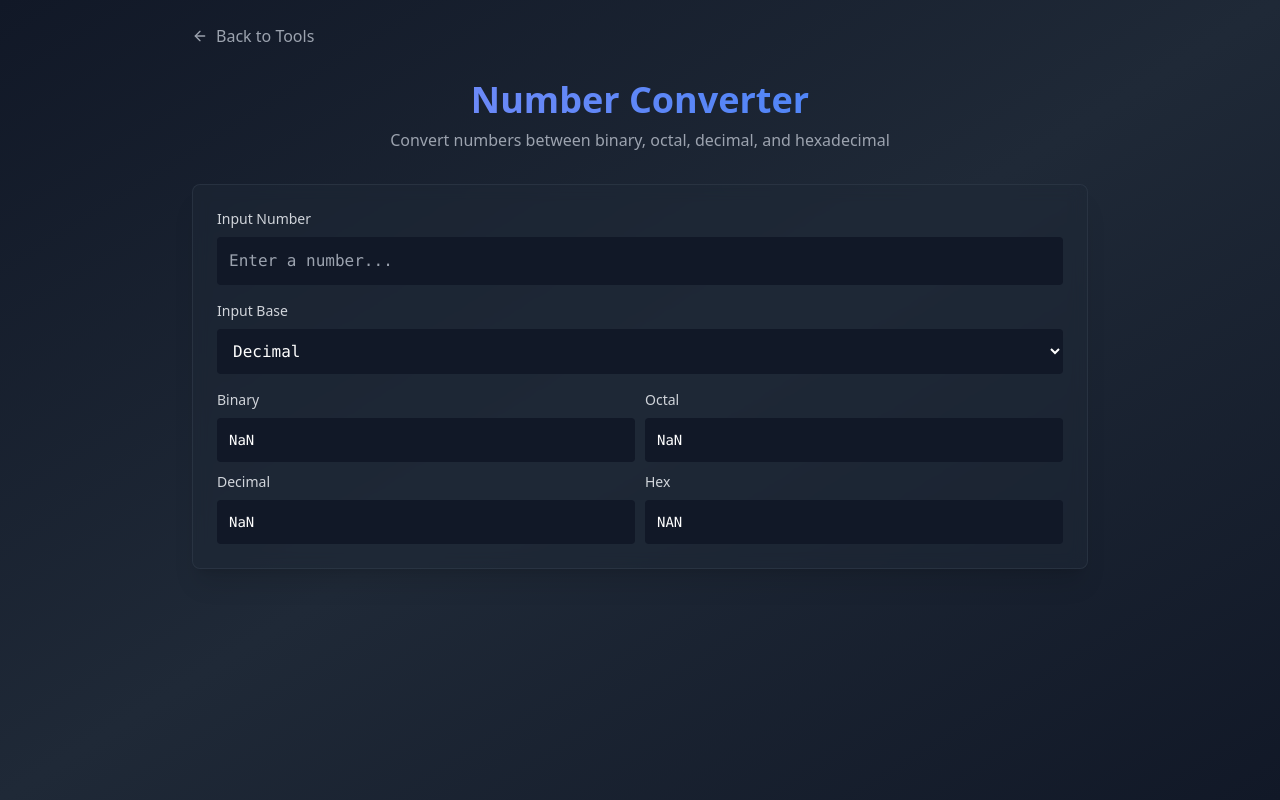
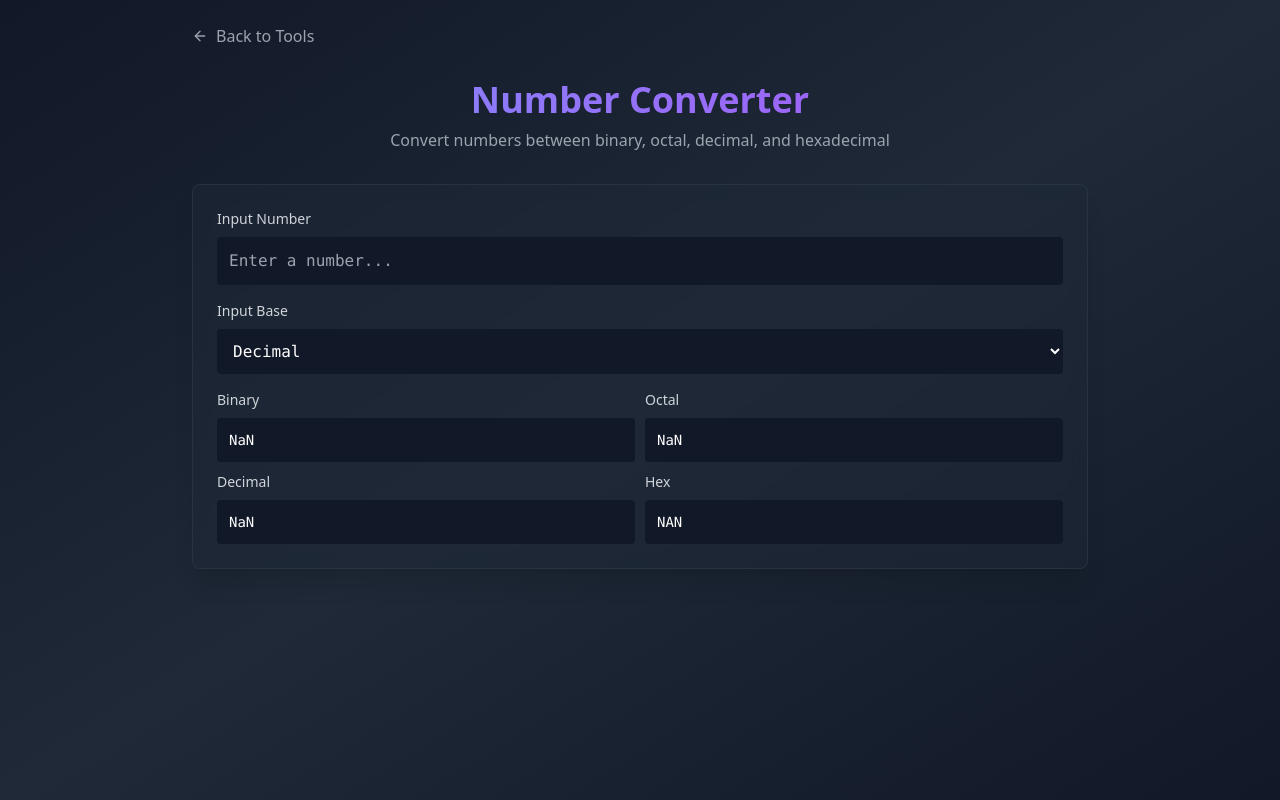
Before and after one commit to TCDev69/multitool, a React (Vite) app: page /number in a window 1280 px wide. Built offline with nearby package versions, Linux system fonts and the light colour scheme.

Commit message:
Fixed NumverConverter Color

```diff
--- a/src/pages/NumberCoverter.tsx
+++ b/src/pages/NumberCoverter.tsx
@@ -38,7 +38,7 @@ export default function NumberConverter() {
         <PageHeader
           title="Number Converter"
           description="Convert numbers between binary, octal, decimal, and hexadecimal"
-          gradient="from-indigo-400 to-blue-500"
+          gradient="from-indigo-400 to-purple-500"
         />
 
         <Card>
```
